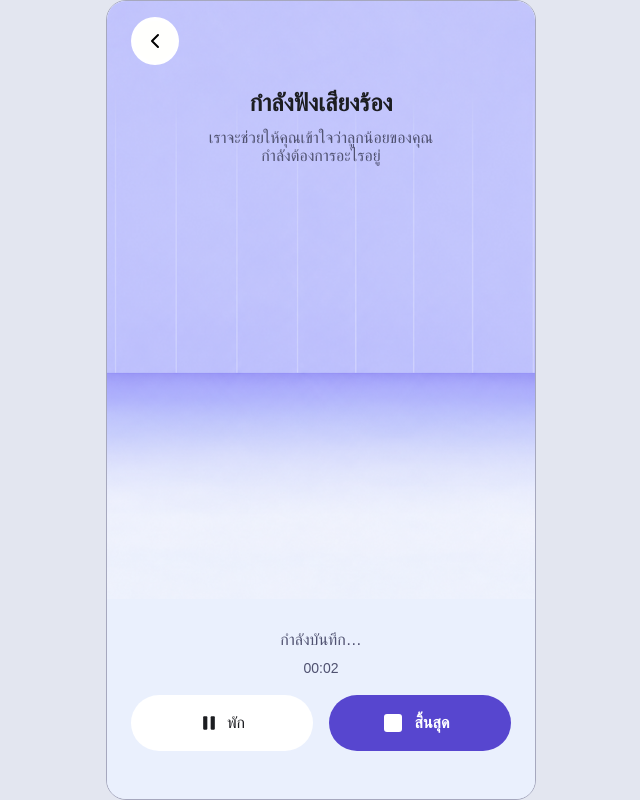
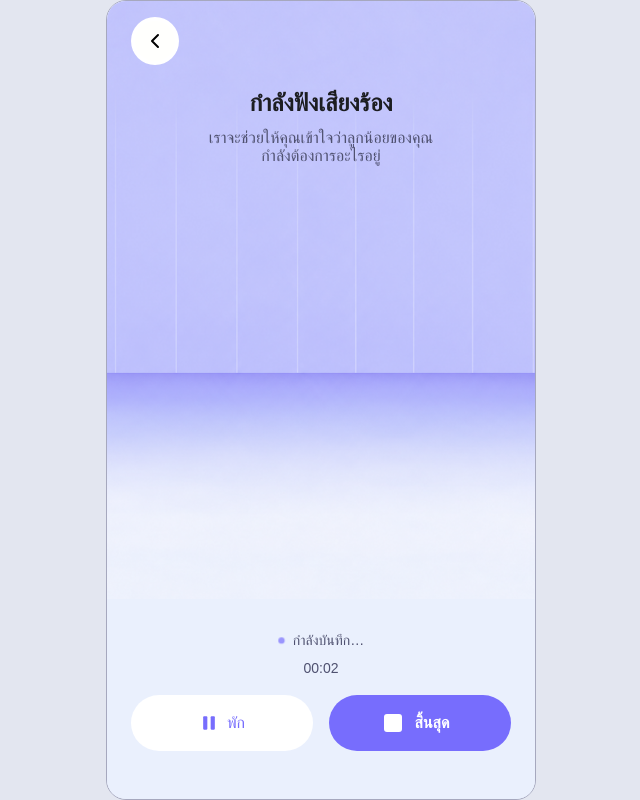
Before and after one commit to AYNO-I-KNOW/utopia-hackathon-2026, a Next.js app: page /analysis in a window 1280 px wide. Both pictures are taken after a click on the button "สิ้นสุด". Shown: the whole page, without its empty margins (319-959 px from the left). Built offline with nearby package versions, Linux system fonts and the light colour scheme; no server answers.

Commit message:
feat: contextual demo replies and consistent recording feedback

```diff
--- a/src/app/globals.css
+++ b/src/app/globals.css
@@ -902,7 +902,7 @@ h2 {
   width: calc(50% - 8px);
   height: 56px;
   border-radius: var(--radius-pill);
-  background: var(--color-action);
+  background: var(--color-brand);
 }
 
 .analysis-ready[data-recording="true"] .capture-stop-icon {
@@ -1273,3 +1273,51 @@ html[data-scene-direction] .analysis-intro {
     animation-delay: 0s;
   }
 }
+
+.recording-status {
+  display: flex;
+  align-items: center;
+  justify-content: center;
+  gap: 8px;
+  font-size: 14px;
+  font-weight: 400;
+}
+.recording-status::before {
+  content: "";
+  width: 7px;
+  height: 7px;
+  border-radius: 50%;
+  background: var(--color-brand);
+  animation: recording-pulse 1.6s ease-in-out infinite;
+}
+.analysis-ready[data-paused="true"] .recording-status::before,
+.recording-status[data-error="true"]::before {
+  animation: none;
+  background: var(--color-text-muted);
+}
+.recording-time {
+  font-variant-numeric: tabular-nums;
+  font-size: 14px;
+  font-weight: 400;
+  color: var(--color-text-secondary);
+}
+.capture-exit {
+  color: var(--color-brand);
+  font-weight: 500;
+}
+@keyframes recording-pulse {
+  0%,
+  100% {
+    opacity: 1;
+    transform: scale(1);
+  }
+  50% {
+    opacity: 0.4;
+    transform: scale(0.8);
+  }
+}
+@media (prefers-reduced-motion: reduce) {
+  .recording-status::before {
+    animation: none;
+  }
+}
--- a/src/features/analysis/analysis-capture.tsx
+++ b/src/features/analysis/analysis-capture.tsx
@@ -75,7 +75,8 @@ export function AnalysisCapture({
             aria-hidden="true"
           />
           <p
-            className="analysis-caption"
+            className="analysis-caption recording-status"
+            data-error={error}
             role={recording ? "status" : undefined}
           >
             {error
--- a/src/features/chat/chat-screen.tsx
+++ b/src/features/chat/chat-screen.tsx
@@ -2,6 +2,22 @@
 import { copy } from "@/content";
 import { useEffect, useRef, useState } from "react";
 import "./styles.css";
+
+function getDemoReply(text: string) {
+  if (/ไม่ตรง|ไม่ใช่|ผิด/.test(text))
+    return "ขอบคุณที่บอกค่ะ ผลวิเคราะห์เป็นเพียงการคาดการณ์ ตอนนี้ลูกมีท่าทางหรือเสียงร้องต่างจากที่ผลบอกอย่างไรบ้างคะ?";
+  if (/ยังร้อง|ร้องไม่หยุด/.test(text))
+    return "ลูกยังร้องอยู่ใช่ไหมคะ ร้องมานานแค่ไหนแล้ว และก่อนหน้านี้ลองทำอะไรไปบ้างคะ?";
+  if (/สังเกต|อาการ/.test(text))
+    return "เล่าได้เลยค่ะ ตอนร้องลูกมีท่าทางอย่างไร และมีอะไรเปลี่ยนไปจากปกติบ้างคะ?";
+  if (/ปลอบ|อุ้ม/.test(text))
+    return "ก่อนหน้านี้ลองปลอบลูกด้วยวิธีไหนบ้างคะ แล้วลูกตอบสนองอย่างไร เล่าให้ฟังทีละอย่างได้เลยค่ะ";
+  if (/ขอบคุณ/.test(text))
+    return "ยินดีค่ะ ถ้ามีอะไรเปลี่ยนไป หรืออยากเล่าเพิ่มเติม พิมพ์ต่อได้เลยนะคะ";
+  if (text.trim().length < 4)
+    return "อยากถามเรื่องไหนเกี่ยวกับลูกคะ พิมพ์เล่าเพิ่มอีกนิด หรือเลือกคำถามด้านล่างได้เลยค่ะ";
+  return "รับทราบค่ะ เรื่องนี้เริ่มตั้งแต่เมื่อไหร่ และตอนนี้ลูกเป็นอย่างไรบ้างคะ?";
+}
 
 type Message = { text: string; user: boolean };
 
@@ -39,7 +55,7 @@ export function ChatScreen({ onBack }: { onBack: () => void }) {
     replyTimer.current = setTimeout(() => {
       setMessages((previous) => [
         ...previous,
-        { text: copy.chatMockReply, user: false },
+        { text: getDemoReply(trimmed), user: false },
       ]);
       setReplying(false);
       replyTimer.current = null;
--- a/src/features/chat/styles.css
+++ b/src/features/chat/styles.css
@@ -106,8 +106,8 @@
 .ubot-user {
   align-self: flex-end;
   border-radius: 20px 20px 0 20px;
-  background: #e8e3ff;
-  color: #40365e;
+  background: var(--color-brand);
+  color: var(--color-on-brand);
 }
 .ubot-composer {
   padding: 16px 24px;
```
